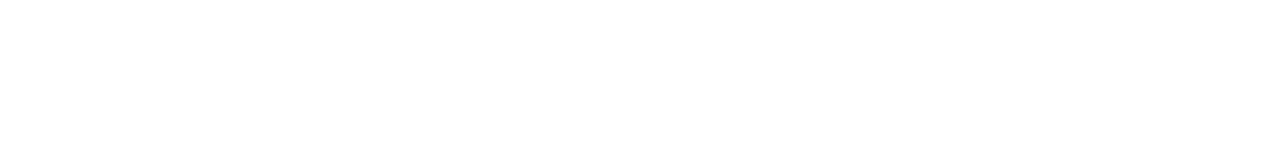
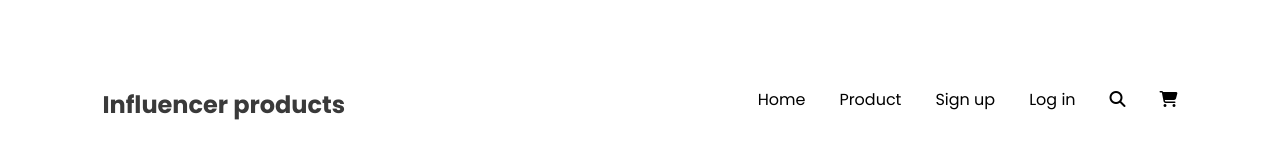
Before and after one commit to ImranRifat067/influence-gear, a plain HTML site: page index.html in a window 1280 px wide. Drawn offline with Linux system fonts and the light colour scheme.

Commit message:
nav added

```diff
--- a/index.html
+++ b/index.html
@@ -1,12 +1,43 @@
 <!DOCTYPE html>
 <html lang="en">
+
 <head>
     <meta charset="UTF-8">
     <meta name="viewport" content="width=device-width, initial-scale=1.0">
+
+    <link rel="stylesheet" href="https://cdnjs.cloudflare.com/ajax/libs/font-awesome/6.5.1/css/all.min.css" integrity="sha512-DTOQO9RWCH3ppGqcWaEA1BIZOC6xxalwEsw9c2QQeAIftl+Vegovlnee1c9QX4TctnWMn13TZye+giMm8e2LwA==" crossorigin="anonymous" referrerpolicy="no-referrer" />
+    <link rel="stylesheet" href="style/influence.css">
+
     <title>Influence gear</title>
-    <link rel="stylesheet" href="style/influence.css">
 </head>
+
 <body>
+    <!-- ----header section start here---- -->
+    <header class="header-container">
+        <nav class="nav-container">
+            <h3 class="nav-heading">Influencer products</h3>
+            <ul class="nav-main">
+                <li>Home</li>
+                <li>Product</li>
+                <li>Sign up</li>
+                <li>Log in</li>
+                <li><i class="fa-solid fa-magnifying-glass"></i></li>
+                <li><i class="fa-solid fa-cart-shopping"></i></li>
+            </ul>
+        </nav>
+    </header>
+    <!-- ----header section ends here---- -->
 
+    <!-- ----main section start here---- -->
+    <main>
+
+    </main>
+    <!-- ----main section ends here---- -->
+    <!-- ----footer section start here---- -->
+    <footer>
+
+    </footer>
+    <!-- ----footer section ends here---- -->
 </body>
+
 </html>
--- a/style/influence.css
+++ b/style/influence.css
@@ -0,0 +1,40 @@
+@import url('https://fonts.googleapis.com/css2?family=Poppins:wght@300;400;500;600;700;800;900&display=swap');
+
+* {
+    margin: 0;
+    padding: 0;
+    font-family: 'Poppins', sans-serif;
+}
+
+.header-container {
+    width: 84%;
+    max-width: 1440px;
+    margin: 0 auto;
+}
+
+/* ---nav start from here-- */
+nav {
+    margin-top: 87px;
+}
+
+.header-container .nav-container {
+    display: flex;
+    justify-content: space-between;
+}
+
+.nav-container .nav-heading {
+    color: #3A3A3A;
+    height: 3.26rem;
+    font-size: 1.5rem;
+    font-weight: 700;
+
+}
+
+.header-container .nav-container .nav-main {
+    display: flex;
+    gap: 2.125rem;
+}
+
+.nav-container .nav-main li {
+    list-style: none;
+}
```
